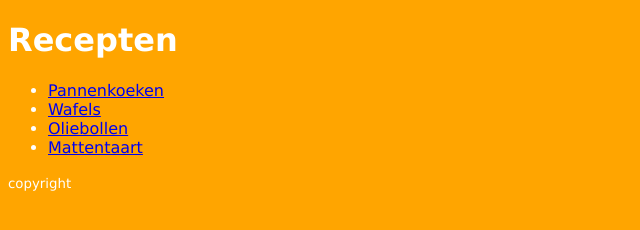
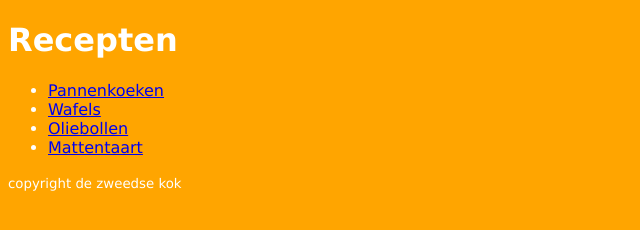
Before and after one commit to vdabely/recepten, a plain HTML site: page index.html in a window 1280 px wide. Shown: the whole page, without its empty margins (0-640 px from the left). Drawn offline with Linux system fonts and the light colour scheme.

Commit message:
met de zweedse kok

```diff
--- a/index.html
+++ b/index.html
@@ -15,7 +15,7 @@
 			<li><a href="mattentaart.html">Mattentaart</a></li>
 		</ul>
 	</nav>
-    <footer><small>copyright</small></footer>
+    <footer><small>copyright de zweedse kok</small></footer>
 
 </body>
 </html>
```
